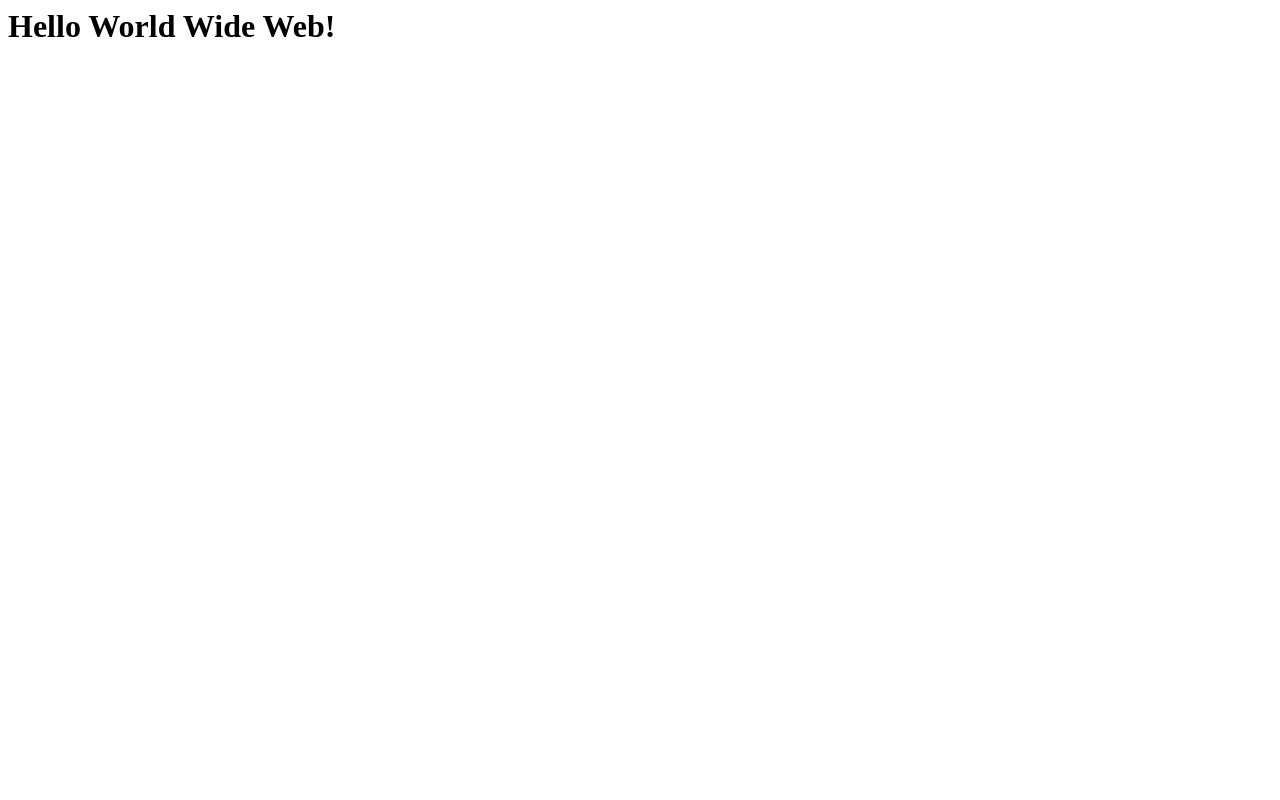
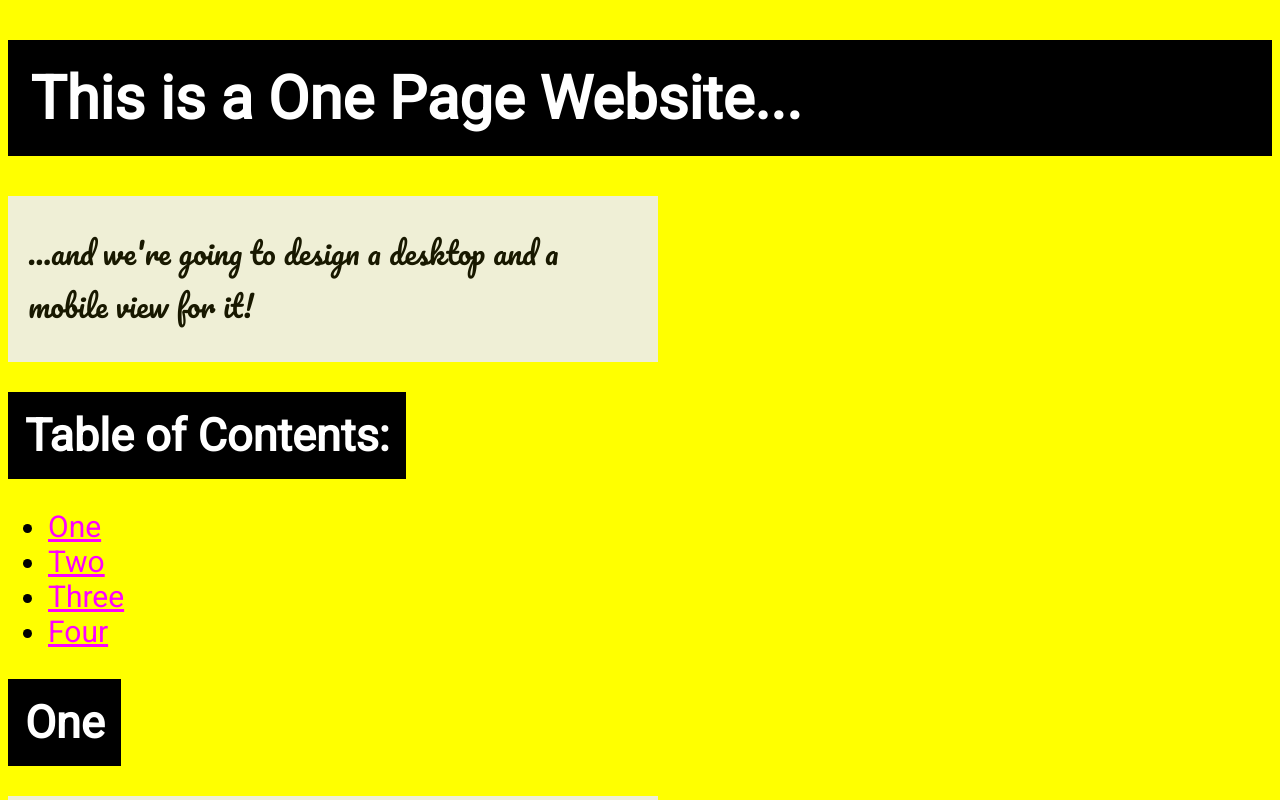
Before and after one commit to wrt061026-gif/enercise-8, a plain HTML site: page index.html in a window 1280 px wide. Shown: the top 800 px of the page. Drawn offline with Linux system fonts and the light colour scheme.

Commit message:
( ◕ ◞ ◕ ) auto commit

```diff
--- a/index.html
+++ b/index.html
@@ -1 +1,132 @@
-<h1>Hello World Wide Web!</h1>
+<!DOCTYPE html>
+<html lang="eng-ca">
+  <head>
+    <meta charset="UTF-8">
+    <meta name="viewport" content="width=device-width, initial-scale=1.0">
+    <title>Exercise 8: Responsive Web Design</title>
+    <link href="https://fonts.googleapis.com/css?family=Pacifico|Roboto" rel="stylesheet">
+    <style>
+      html {
+        font-size: 30px;
+      }
+
+      body {
+        font-family: "Pacifico", cursive;
+        font-size: 1em;
+        background-color: yellow;
+      }
+
+      @media(max-width: 599px) {
+        body {
+          background-color: yellow;
+          font-size: 0.75em;
+        }
+
+        img {
+          width: 100%;
+        }
+
+        p {
+          width: 100%;
+          box-sizing: border-box;
+        }
+      }
+
+      @media (min-width: 600px) {
+        img {
+          width: 800px;
+        }
+
+        p {
+          width: 600px;
+        }
+      }
+
+      /* Responsive Design Additions */
+
+      /*your CSS will go here*/
+
+      /* misc. styling */
+
+      ul a {
+        color: magenta;
+      }
+
+      p,
+      h1,
+      h2,
+      ul,
+      img {
+        margin-left: 0;
+      }
+
+      img {
+        margin-top: 20px;
+        display: block;
+      }
+
+      p,
+      #subhead {
+        background-color: #eee;
+        opacity: .9;
+        font-weight: lighter;
+      }
+
+      #headline {
+        display: block;
+      }
+
+      p {
+        padding: 1em 1em 1em 20px;
+      }
+
+      /* headers */
+
+      h1,
+      li,
+      h2 {
+        font-family: "Roboto", sans-serif;
+      }
+
+      h1 {
+        font-size: 2em;
+        background-color: black;
+        color: white;
+        padding: .375em;
+      }
+
+      h2 {
+        font-size: 1.5em;
+        background-color: black;
+        color: white;
+        display: inline-block;
+        padding: .375em;
+        margin-top: 0;
+        margin-bottom: 0;
+      }
+    </style>
+  </head>
+  <body>
+    <div id="headline">
+      <h1>This is a One Page Website...</h1>
+    </div>
+    <p>...and we're going to design a desktop and a mobile view for it!</p>
+    <!-- Note the use of hyperlinks below to link WITHIN a page, these are called HTML bookmarks, see https://www.w3schools.com/html/html_links_bookmarks.asp for more info-->
+    <h2>Table of Contents:</h2>
+    <ul>
+      <li><a href="#One">One</a></li>
+      <li><a href="#Two">Two</a></li>
+      <li><a href="#Three">Three</a></li>
+      <li><a href="#Four">Four</a></li>
+    </ul>
+    <h2><a name="One">One</a></h2>
+    <p>Lorem ipsum dolor sit amet, consectetur adipiscing elit. Nullam tortor nulla, efficitur a faucibus ac, vehicula vel nunc. Phasellus urna nisi, scelerisque sed eros ut, pellentesque ornare nisi. Nulla fermentum risus eu elementum imperdiet. Mauris in nibh tempus, consectetur nulla accumsan, blandit nunc. Curabitur vitae luctus purus, ac euismod libero. Quisque semper tincidunt dolor. Vivamus quis mattis dolor, at efficitur est. Aenean placerat purus sed fermentum euismod. Curabitur magna libero, gravida vel consequat non, consectetur malesuada nisi. Aliquam aliquet augue sed dui varius condimentum. In sagittis lacus risus, in hendrerit neque euismod non. Ut pulvinar augue eu elit feugiat eleifend.</p>
+    <h2><a name="Two">Two</a></h2>
+    <p>Integer in elit ut odio vestibulum sagittis a quis elit. Nam eget imperdiet dui. Cras consectetur nisi non ex laoreet consectetur sed a arcu. Integer non venenatis eros. Donec vel sem vel sem viverra ornare. Duis efficitur vehicula eros nec tempus. Vivamus ac magna vehicula, rhoncus dui et, aliquam dui. Interdum et malesuada fames ac ante ipsum primis in faucibus. Ut tempus, felis eget faucibus tristique, nisi justo dapibus augue, in iaculis elit mauris sed nisl. Suspendisse vel lorem vel mi aliquet ornare. Aenean sollicitudin volutpat mollis. Fusce quis magna euismod, pulvinar purus id, feugiat nisl. Maecenas at tortor eu enim imperdiet elementum. Ut vel aliquam arcu, molestie molestie purus. Sed viverra massa dui, ut ultrices lacus lacinia vel.</p>
+    <h2><a name="Three">Three</a></h2>
+    <img src="https://i.imgur.com/hvm8Jc1.jpg" alt="deck cat">
+    <p>Fusce leo leo, maximus vel urna ut, egestas ultricies massa. Fusce faucibus, dolor auctor lacinia iaculis, lorem mi consequat enim, nec dignissim tortor lorem at nisi. Mauris vulputate dolor metus, in sollicitudin enim semper sed. Donec ultricies urna velit. Nulla pretium mattis odio, sed posuere ante scelerisque eu. Proin nec tortor sed nibh tempor ullamcorper pellentesque faucibus nunc. Orci varius natoque penatibus et magnis dis parturient montes, nascetur ridiculus mus. Suspendisse accumsan dui neque, congue lobortis neque posuere nec. Cras eget dolor viverra lorem bibendum rutrum. Ut luctus rhoncus tortor eu molestie. Integer leo elit, venenatis ac nibh ac, porttitor dignissim lacus. Fusce malesuada erat mattis arcu bibendum, sed rhoncus nulla accumsan. Curabitur sed sodales dolor.</p>
+    <h2><a name="Four">Four</a></h2>
+    <p>Morbi vestibulum massa vitae tortor vehicula rhoncus. Duis ac orci rhoncus, consectetur justo at, faucibus lacus. Nunc sit amet dolor sed neque scelerisque congue vel at nisi. Nam pellentesque nisi eu nisi cursus vulputate. Ut condimentum semper fermentum. Nulla facilisi. Quisque porttitor dui id erat fringilla, vitae euismod ipsum pulvinar. Ut lacinia sollicitudin augue ac accumsan. Etiam molestie tincidunt mi rutrum ornare.</p>
+  </body>
+</html>
```
